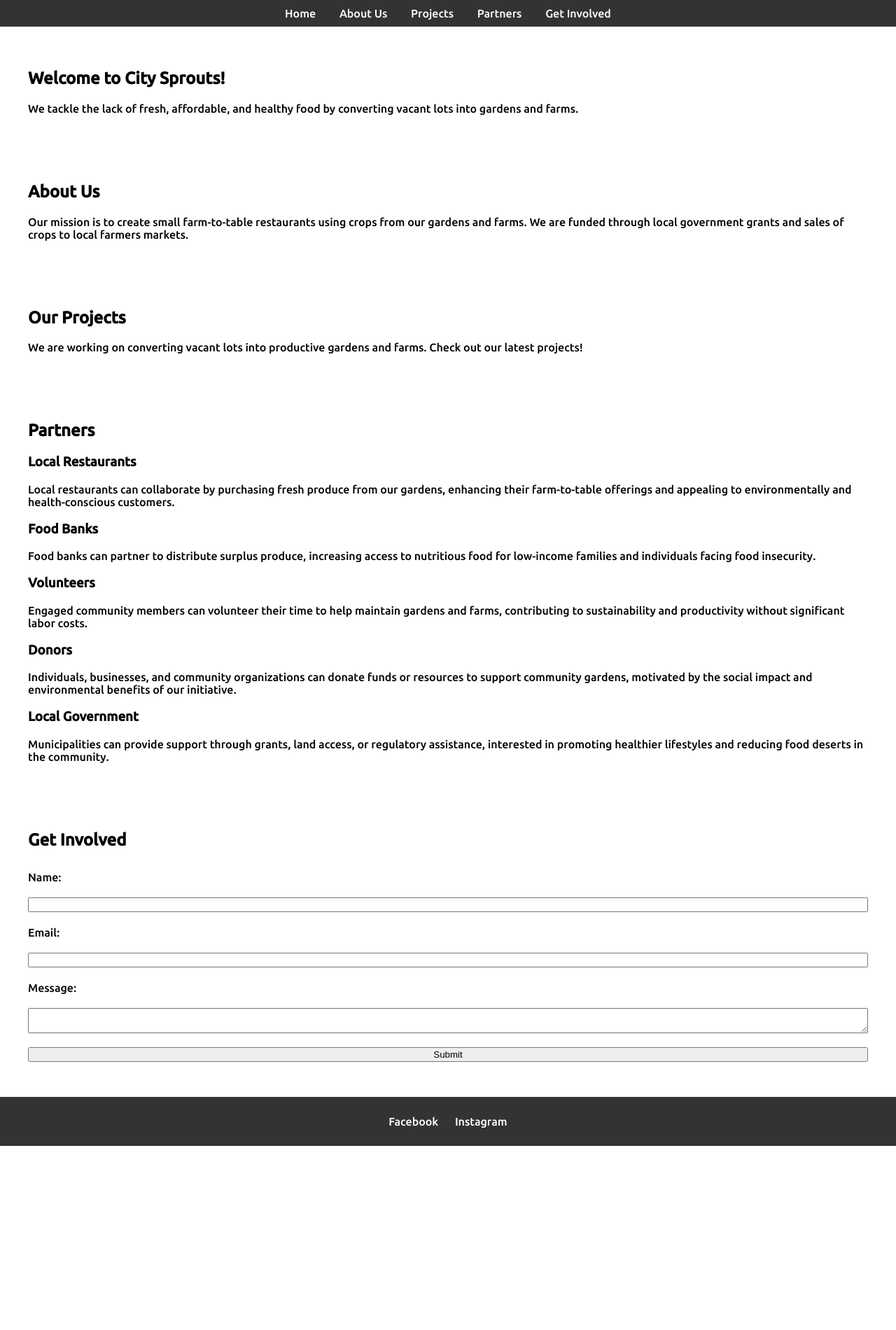
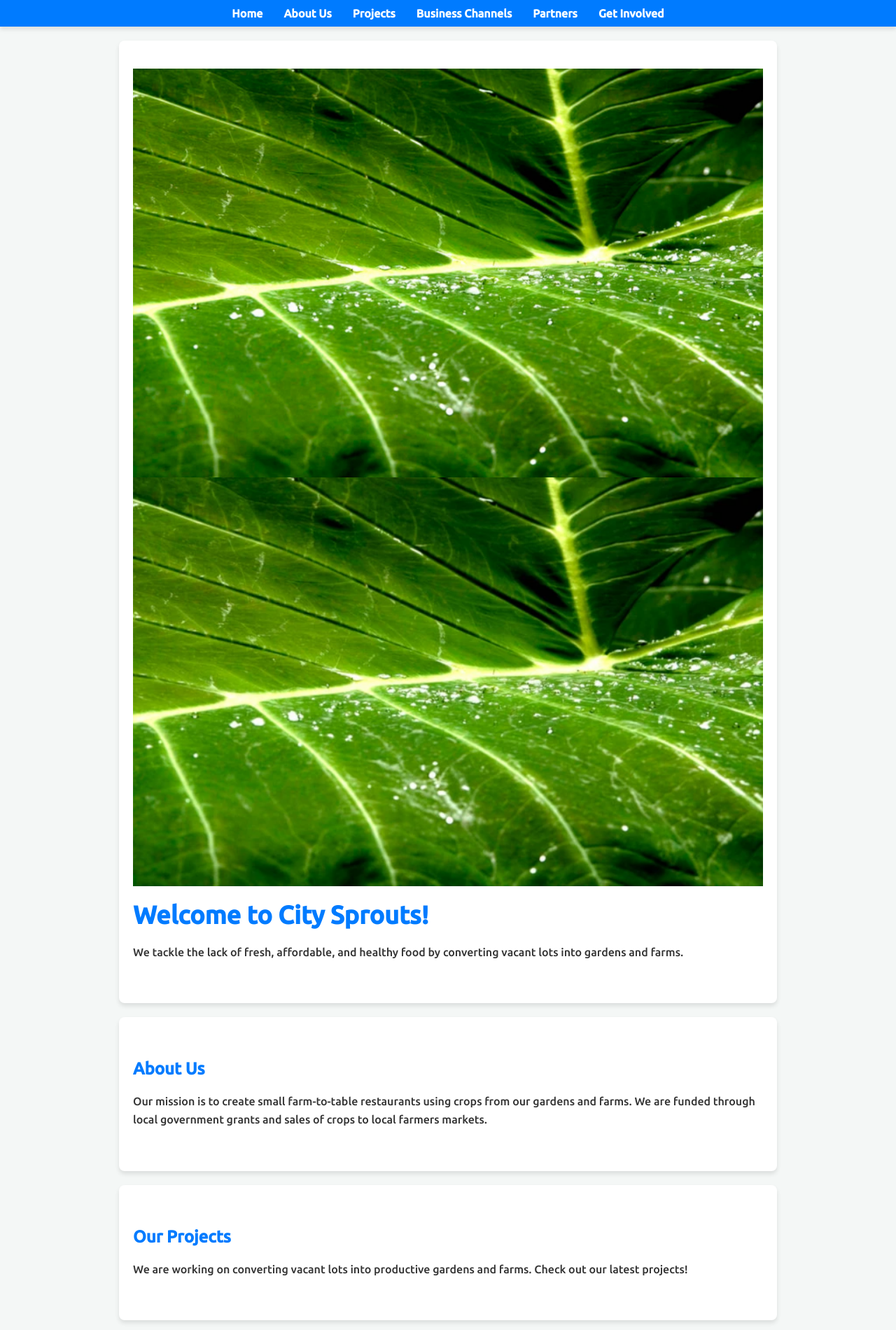
Before and after one commit to VanceNykreim/bus310MVP, a plain HTML site: page index.html in a window 1280 px wide. Shown: the top 1900 px of the page at 70% size. Before the commit the page ends 1637 px from the top, so only its background shows below. Drawn offline with Linux system fonts and the light colour scheme.

Commit message:
addeed banner and updated css

```diff
--- a/index.html
+++ b/index.html
@@ -14,6 +14,7 @@
                 <li><a href="#home">Home</a></li>
                 <li><a href="#about">About Us</a></li>
                 <li><a href="#projects">Projects</a></li>
+                <li><a href="#channels">Business Channels</a></li>
                 <li><a href="#partners">Partners</a></li>
                 <li><a href="#contact">Get Involved</a></li>
             </ul>
@@ -21,6 +22,10 @@
     </header>
 
     <section id="home">
+        <div class="banner">
+            <img src="images/banner-desktop.webp" alt="Desktop Banner" class="banner-desktop">
+            <img src="images/banner-mobile.webp" alt="Mobile Banner" class="banner-mobile">
+        </div>
         <h1>Welcome to City Sprouts!</h1>
         <p>We tackle the lack of fresh, affordable, and healthy food by converting vacant lots into gardens and farms.</p>
     </section>
--- a/styles/styles.css
+++ b/styles/styles.css
@@ -1,20 +1,4 @@
-body {
-    font-family: 'Ubuntu', sans-serif;
-    margin: 0;
-    padding: 0;
-}
-
-header {
-    background: #333;
-    color: white;
-    padding: 10px 0;
-    text-align: center;
-}
-
-nav ul {
-    list-style-type: none;
-    margin: 0;
-    padding: 0;/* General Styles */
+/* General Styles */
 body {
     font-family: 'Ubuntu', sans-serif;
     margin: 0;
@@ -53,6 +37,37 @@
     text-decoration: underline;
 }
 
+.banner {
+    width: 100%;
+    position: relative;
+}
+
+.banner img {
+    width: 100%;
+    height: auto;
+    display: block;
+}
+
+/* Mobile styles */
+@media (max-width: 768px) {
+    .banner-desktop {
+        display: none;
+    }
+    .banner-mobile {
+        display: block;
+    }
+}
+
+/* Desktop styles */
+@media (min-width: 769px) {
+    .banner-desktop {
+        display: block;
+    }
+    .banner-mobile {
+        display: none;
+    }
+}
+
 section {
     padding: 40px 20px;
     margin: 20px auto;
@@ -60,6 +75,10 @@
     background-color: white;
     box-shadow: 0 4px 6px rgba(0, 0, 0, 0.1);
     border-radius: 8px;
+}
+
+section h1, section h2, section p {
+    margin: 20px 0;
 }
 
 section h2 {
@@ -163,51 +182,3 @@
         padding: 20px;
     }
 }
-
-}
-
-nav ul li {
-    display: inline;
-    margin: 0 15px;
-}
-
-nav ul li a {
-    color: white;
-    text-decoration: none;
-}
-
-section {
-    padding: 20px;
-    margin: 20px;
-}
-
-footer {
-    background: #333;
-    color: white;
-    text-align: center;
-    padding: 10px 0;
-}
-
-footer ul {
-    list-style-type: none;
-    padding: 0;
-}
-
-footer ul li {
-    display: inline;
-    margin: 0 10px;
-}
-
-footer ul li a {
-    color: white;
-    text-decoration: none;
-}
-
-form {
-    display: flex;
-    flex-direction: column;
-}
-
-form label, form input, form textarea, form button {
-    margin: 10px 0;
-}
```
Also changed, not shown: images/banner-desktop.webp (added), images/banner-mobile.webp (added). Lines whose indentation alone changed are shown as unchanged.
